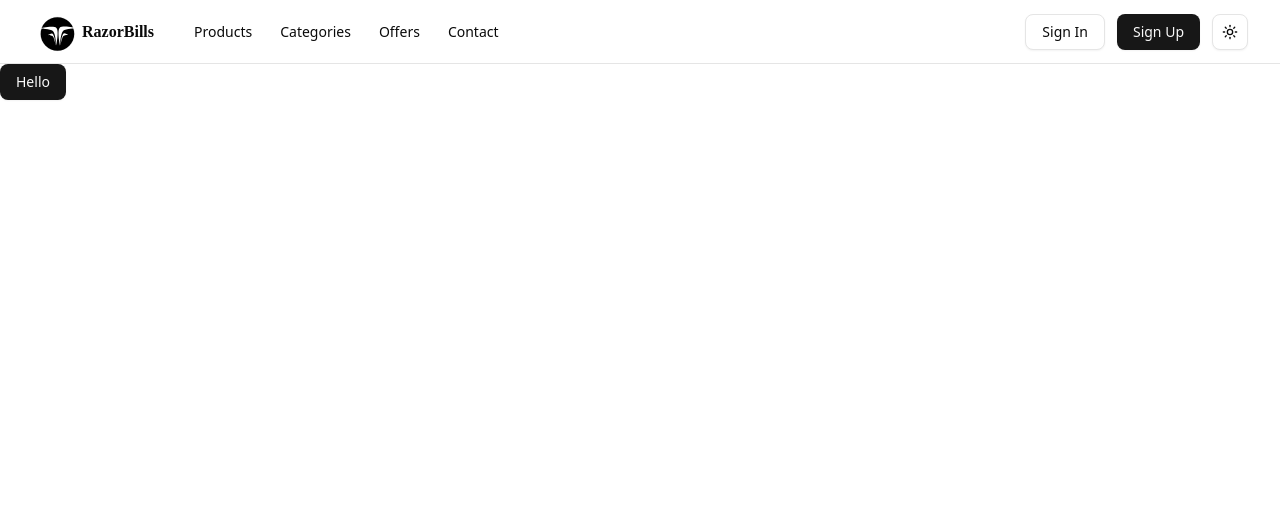
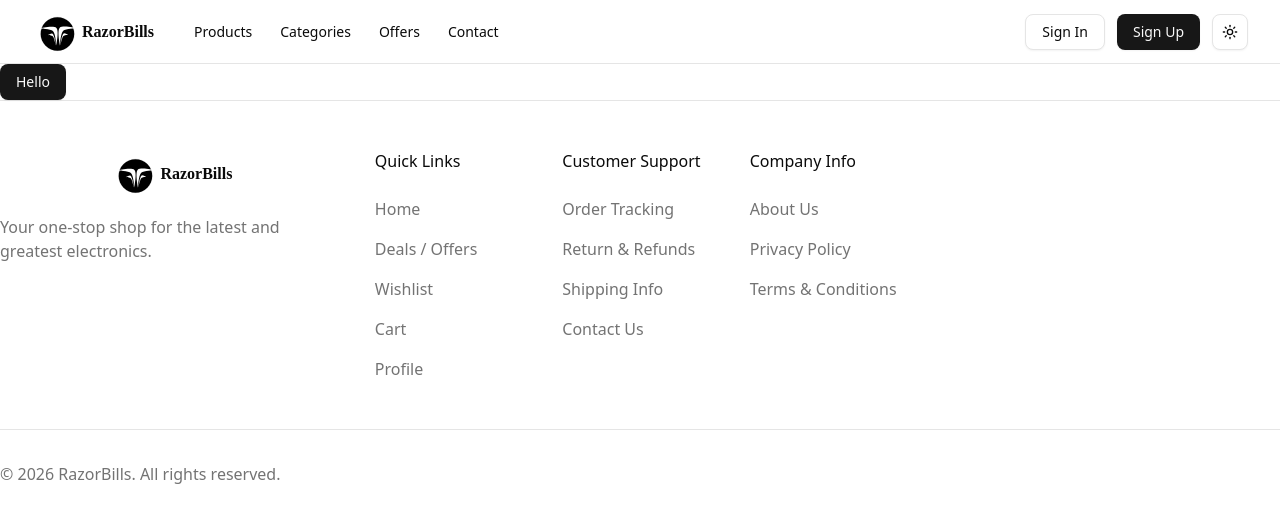
Before and after one commit to muhammed-radin/razorbills, a React (Vite) app: page /#/signup in a window 1280 px wide. Before the commit this address led to /#/cart. Shown: the top 522 px of the page. Built offline with nearby package versions, Linux system fonts and the light colour scheme; a web font is replaced by a local one.

Commit message:
feat: Create and integrate footer component

```diff
--- a/package.json
+++ b/package.json
@@ -27,6 +27,7 @@
     "react-router-dom": "^7.8.2",
     "tailwind-merge": "^3.3.1",
     "tailwindcss": "^4.1.12",
+    "tailwindcss-animate": "^1.0.7",
     "zod": "^4.1.5"
   },
   "devDependencies": {
--- a/src/App.jsx
+++ b/src/App.jsx
@@ -1,6 +1,6 @@
 import { Outlet, useLocation } from 'react-router-dom';
 import NavbarBlock from '@/components/navbar-02/navbar-02';
-
+import { Footer } from './components/footer-02/footer';
 
 function App() {
 const location = useLocation();
@@ -11,6 +11,7 @@ const location = useLocation();
     <>
       {!hideNavbar && <NavbarBlock />}
       <Outlet />
+      <Footer/>
     </>
   );
 }
--- /dev/null
+++ b/src/components/footer-02/footer.jsx
@@ -0,0 +1,122 @@
+import { Separator } from "@/components/ui/separator";
+import { Logo } from "../logo";
+import {
+  DribbbleIcon,
+  GithubIcon,
+  TwitchIcon,
+  TwitterIcon,
+} from "lucide-react";
+import { Link } from "react-router-dom";
+const footerSections = [
+  {
+    title: "Quick Links",
+    links: [
+      {
+        title: "Home",
+        href: "#",
+      },
+      {
+        title: "Deals / Offers",
+        href: "#",
+      },
+      {
+        title: "Wishlist",
+        href: "#",
+      },
+      {
+        title: "Cart",
+        href: "#",
+      },
+      {
+        title: "Profile",
+        href: "#",
+      },
+
+    ],
+  },
+  {
+    title: "Customer Support",
+    links: [
+      {
+        title: "Order Tracking",
+        href: "#",
+      },
+      {
+        title: "Return & Refunds",
+        href: "#",
+      },
+      {
+        title: "Shipping Info",
+        href: "#",
+      },
+      {
+        title: "Contact Us",
+        href: "#",
+      },
+
+    ],
+  },
+  {
+    title: "Company Info",
+    links: [
+      {
+        title: "About Us",
+        href: "#",
+      },
+      {
+        title: "Privacy Policy",
+        href: "#",
+      },
+      {
+        title: "Terms & Conditions",
+        href: "#",
+      },
+
+    ],
+  },
+
+];
+export const Footer = () => {
+  return (
+
+      <footer className="border-t">
+        <div className="max-w-(--breakpoint-xl) mx-auto">
+          <div className="py-12 grid grid-cols-2 sm:grid-cols-3 md:grid-cols-4 lg:grid-cols-5 xl:grid-cols-7 gap-x-8 gap-y-10 px-6 xl:px-0">
+            <div className="col-span-full xl:col-span-2">
+              {/* Logo */}
+             <Logo />
+              <p className="mt-4 text-muted-foreground">
+Your one-stop shop for the latest and greatest electronics.
+              </p>
+            </div>
+            {footerSections.map(({ title, links }) => (
+              <div key={title}>
+                <h6 className="font-medium">{title}</h6>
+                <ul className="mt-6 space-y-4">
+                  {links.map(({ title, href }) => (
+                    <li key={title}>
+                      <Link
+                        to={href}
+                        className="text-muted-foreground hover:text-foreground"
+                      >
+                        {title}
+                      </Link>
+                    </li>
+                  ))}
+                </ul>
+              </div>
+            ))}
+          </div>
+          <Separator />
+          <div className="py-8 flex flex-col-reverse sm:flex-row items-center justify-between gap-x-2 gap-y-5 px-6 xl:px-0">
+            {/* Copyright */}
+           <span className="text-muted-foreground">
+  &copy; {new Date().getFullYear()} RazorBills. All rights reserved.
+</span>
+
+          </div>
+        </div>
+    </footer>
+
+        );
+    };
--- a/src/components/ui/separator.jsx
+++ b/src/components/ui/separator.jsx
@@ -1,27 +1,23 @@
-"use client"
-
 import * as React from "react"
 import * as SeparatorPrimitive from "@radix-ui/react-separator"
 
 import { cn } from "@/lib/utils"
 
-function Separator({
-  className,
-  orientation = "horizontal",
-  decorative = true,
-  ...props
-}) {
-  return (
+const Separator = React.forwardRef((
+  { className, orientation = "horizontal", decorative = true, ...props },
+  ref
+) => (
   <SeparatorPrimitive.Root
-      data-slot="separator"
+    ref={ref}
     decorative={decorative}
     orientation={orientation}
     className={cn(
-        "bg-border shrink-0 data-[orientation=horizontal]:h-px data-[orientation=horizontal]:w-full data-[orientation=vertical]:h-full data-[orientation=vertical]:w-px",
+      "shrink-0 bg-border",
+      orientation === "horizontal" ? "h-[1px] w-full" : "h-full w-[1px]",
       className
     )}
     {...props} />
-  );
-}
+))
+Separator.displayName = SeparatorPrimitive.Root.displayName
 
 export { Separator }
--- a/src/index.css
+++ b/src/index.css
@@ -1,4 +1,6 @@
 @import "tailwindcss";
+
+@plugin "tailwindcss-animate";
 @import "tw-animate-css";
 @custom-variant dark (&:is(.dark *));
 
```
Also changed, not shown: components.json, 1 other file (tests, documents, lock files or other folders). Lines whose indentation alone changed are shown as unchanged.
